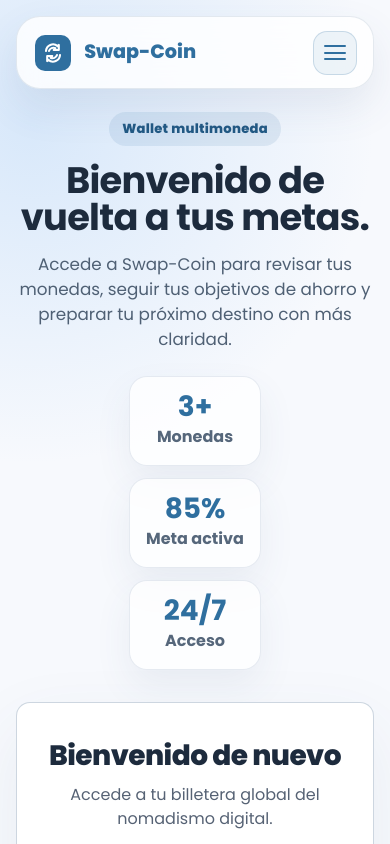
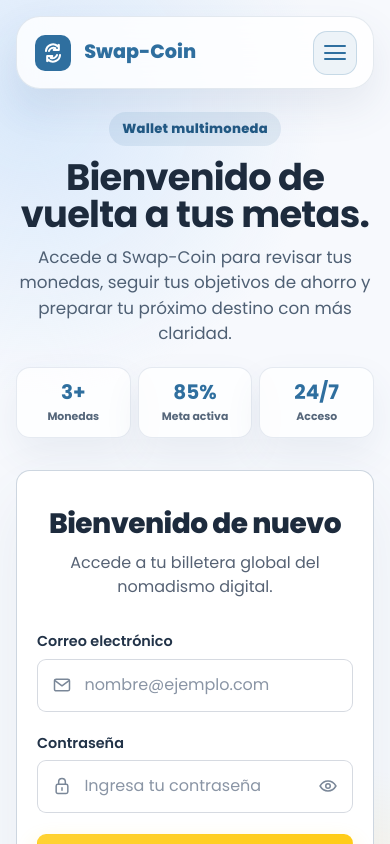
Before and after one commit to swapcoinn-droid/Swap-Coin-Frontend, a React (Vite) app: page /login in a window 390 px wide. Shown: the top 844 px of the page. Built offline with nearby package versions, Linux system fonts and the light colour scheme.

Commit message:
fix: compact auth stats on mobile

```diff
--- a/src/pages/auth/login-page.css
+++ b/src/pages/auth/login-page.css
@@ -240,8 +240,28 @@
     padding: 7rem 1rem 0;
   }
 
+  .login-copy {
+    gap: 0.8rem;
+  }
+
   .login-copy__stats {
-    grid-template-columns: 1fr;
+    width: 100%;
+    grid-template-columns: repeat(3, minmax(0, 1fr));
+    gap: 0.45rem;
+  }
+
+  .login-copy__stats span {
+    min-height: 4.45rem;
+    padding: 0.65rem 0.35rem;
+    border-radius: 14px;
+    place-items: center;
+    text-align: center;
+    font-size: 0.68rem;
+    line-height: 1.1;
+  }
+
+  .login-copy__stats strong {
+    font-size: 1.25rem;
   }
 
   .login-card {
--- a/src/pages/auth/register-page.css
+++ b/src/pages/auth/register-page.css
@@ -223,8 +223,28 @@
     padding: 7rem 1rem 0;
   }
 
+  .register-copy {
+    gap: 0.8rem;
+  }
+
   .register-copy__stats {
-    grid-template-columns: 1fr;
+    width: 100%;
+    grid-template-columns: repeat(3, minmax(0, 1fr));
+    gap: 0.45rem;
+  }
+
+  .register-copy__stats span {
+    min-height: 4.45rem;
+    padding: 0.65rem 0.35rem;
+    border-radius: 14px;
+    place-items: center;
+    text-align: center;
+    font-size: 0.68rem;
+    line-height: 1.1;
+  }
+
+  .register-copy__stats strong {
+    font-size: 1.25rem;
   }
 
   .register-card {
```
